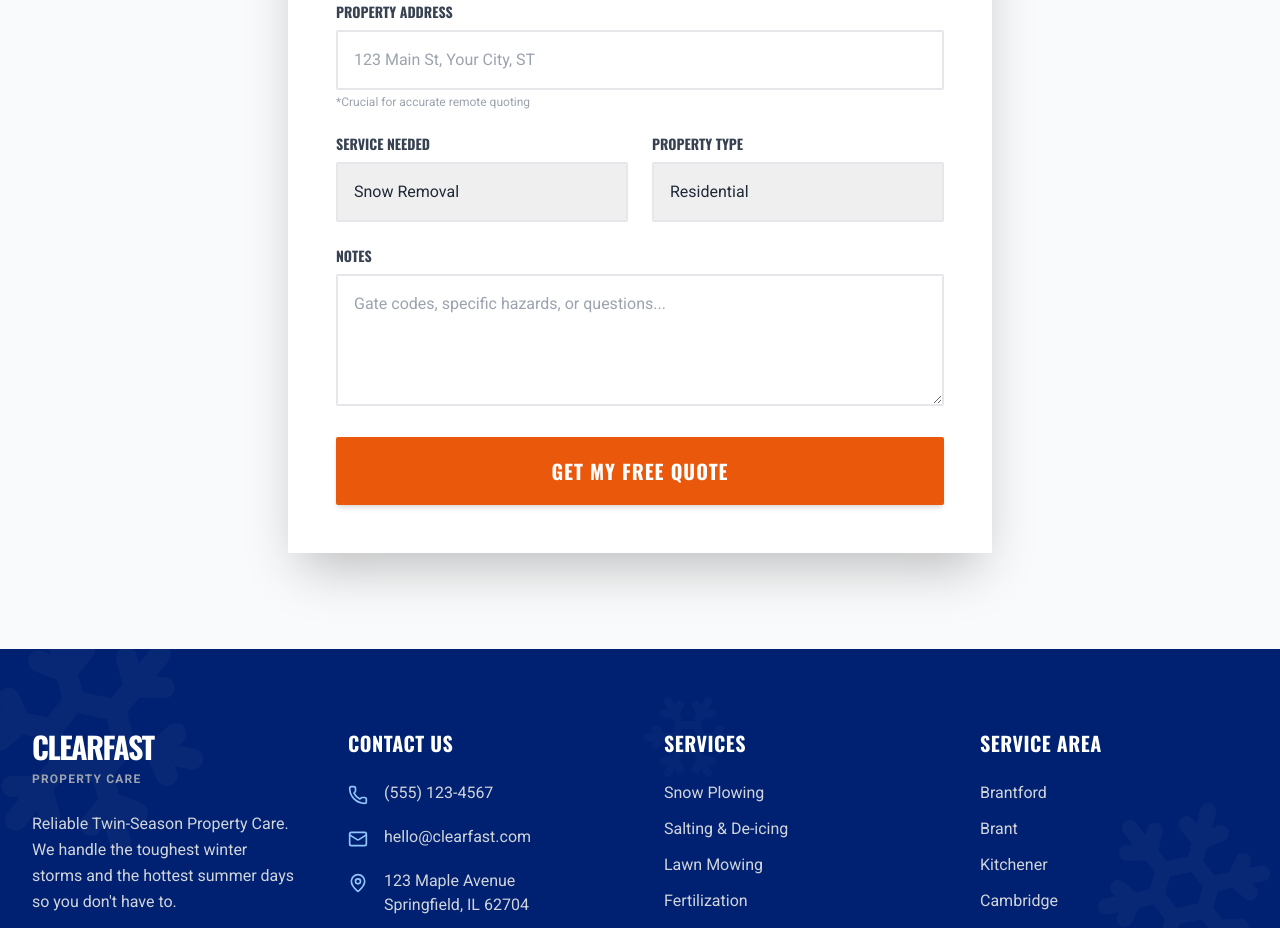
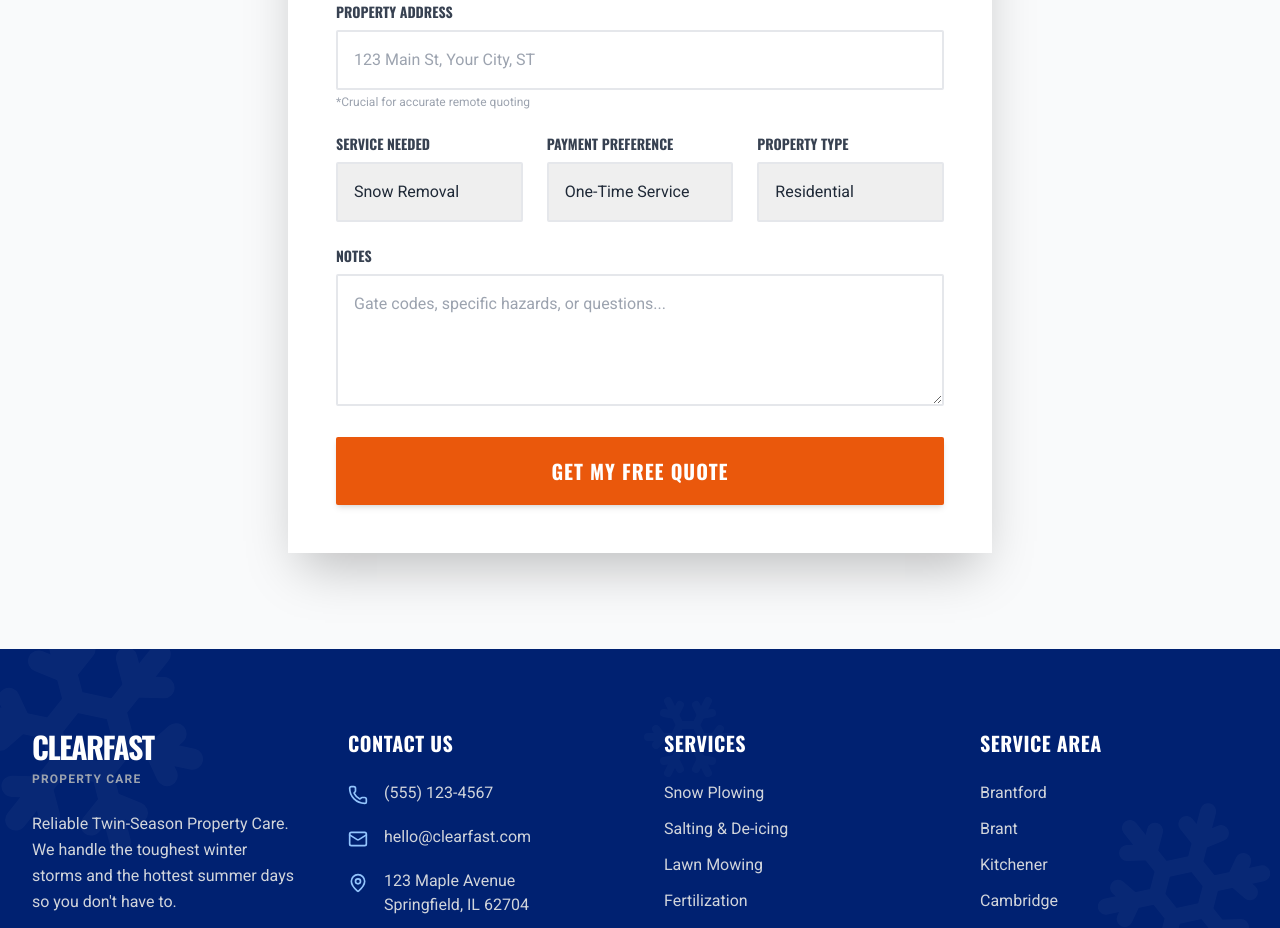
Before and after one commit to heartcadence/clearfast, a React (Vite) app: page / in a window 1280 px wide. Shown: the part 3540-4468 px from the top of the page. Built offline with nearby package versions, Linux system fonts and the light colour scheme.

Commit message:
feat: Add payment preference to contact form
Introduces a new field for `paymentPreference` in the contact form. This allows users to specify their preferred payment option, enhancing quote customization and user experience. The form submission alert has been updated to include this new information.

```diff
--- a/components/ContactForm.tsx
+++ b/components/ContactForm.tsx
@@ -14,6 +14,7 @@ const ContactForm: React.FC<ContactFormProps> = ({ isWinter, content }) => {
     email: '',
     serviceNeeded: isWinter ? 'Snow Removal' : 'Lawn Care',
     propertyType: 'Residential',
+    paymentPreference: 'One-Time Service',
     message: ''
   });
 
@@ -23,7 +24,7 @@ const ContactForm: React.FC<ContactFormProps> = ({ isWinter, content }) => {
 
   const handleSubmit = (e: React.FormEvent) => {
     e.preventDefault();
-    alert(`Thank you, ${formData.name}! We will quote your ${formData.propertyType} property at ${formData.address} for ${formData.serviceNeeded}.`);
+    alert(`Thank you, ${formData.name}! We will quote your ${formData.propertyType} property at ${formData.address} for ${formData.serviceNeeded} (${formData.paymentPreference}).`);
   };
 
   // Unified Orange CTA
@@ -106,7 +107,7 @@ const ContactForm: React.FC<ContactFormProps> = ({ isWinter, content }) => {
               <p className="text-xs text-gray-400 mt-1">*Crucial for accurate remote quoting</p>
             </div>
 
-            <div className="grid grid-cols-1 md:grid-cols-2 gap-6">
+            <div className="grid grid-cols-1 md:grid-cols-3 gap-6">
               <div>
                 <label htmlFor="serviceNeeded" className={labelClass}>Service Needed</label>
                 <div className="relative">
@@ -123,6 +124,24 @@ const ContactForm: React.FC<ContactFormProps> = ({ isWinter, content }) => {
                   </select>
                 </div>
               </div>
+
+              <div>
+                <label htmlFor="paymentPreference" className={labelClass}>Payment Preference</label>
+                <div className="relative">
+                  <select
+                    id="paymentPreference"
+                    name="paymentPreference"
+                    value={formData.paymentPreference}
+                    onChange={handleChange}
+                    className={inputClass}
+                  >
+                    <option value="One-Time Service">One-Time Service</option>
+                    <option value="Monthly">Monthly</option>
+                    <option value="Full Season">Full Season</option>
+                  </select>
+                </div>
+              </div>
+
               <div>
                 <label htmlFor="propertyType" className={labelClass}>Property Type</label>
                 <div className="relative">
```
